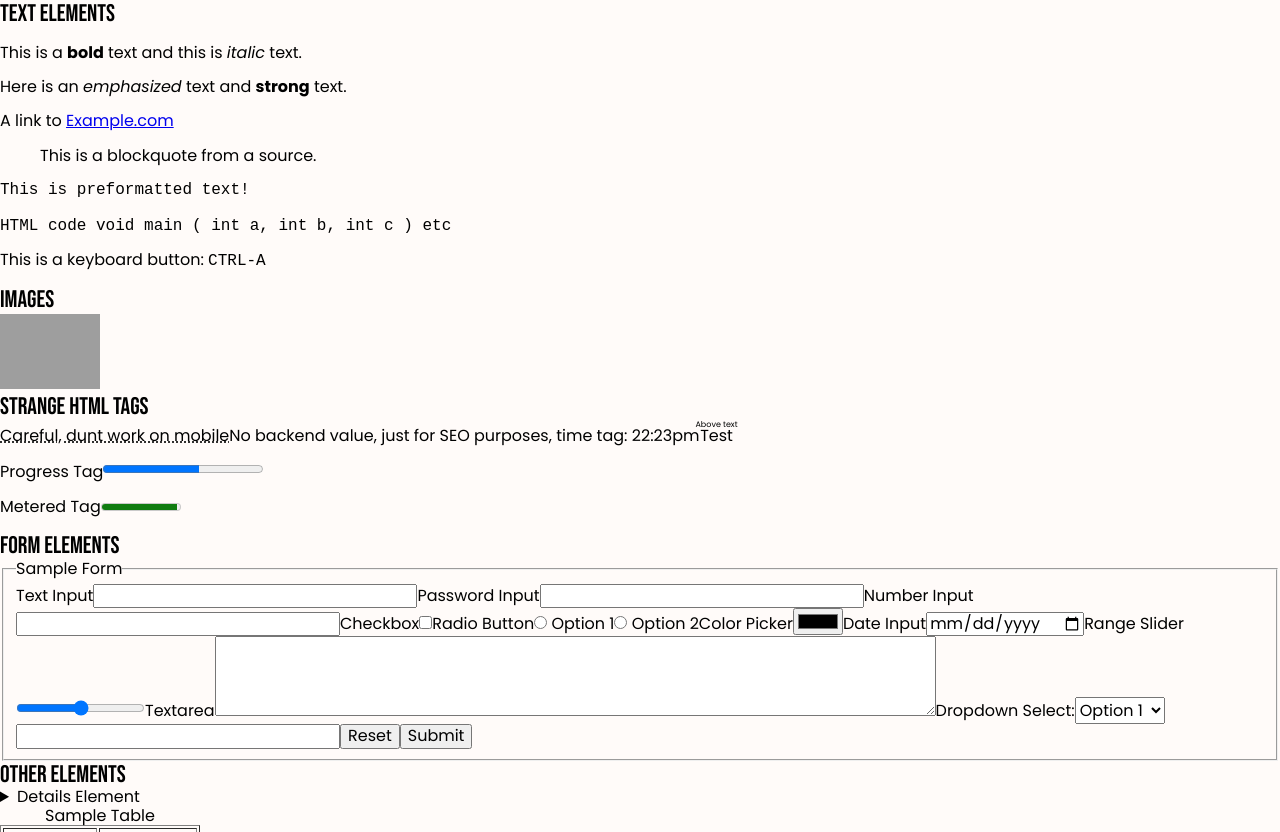
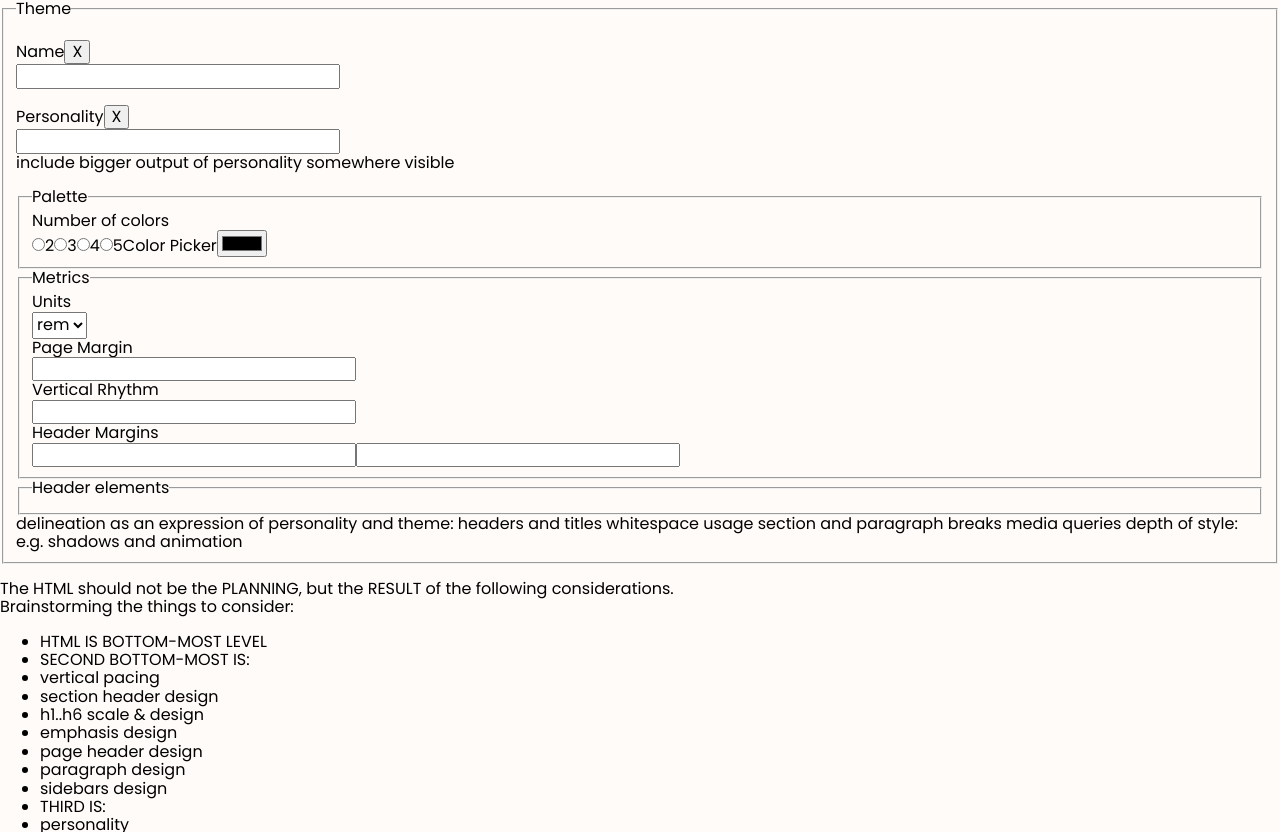
Before and after one commit to DanielBlain/DanPortfolio, a React (Vite) app: page /style in a window 1280 px wide. Shown: the part 368-1200 px from the top of the page. Built offline with nearby package versions, Linux system fonts and the light colour scheme; no server answers; grey boxes are pictures that could not be loaded; a web font is replaced by a local one.

Commit message:
Added style brainstorming

```diff
--- a/src/pages/PageStyle.jsx
+++ b/src/pages/PageStyle.jsx
@@ -1,4 +1,3 @@
-/*eslint no-unused-vars: ["error", { "varsIgnorePattern": "[rR]eact" }]*/
 import React from 'react'
 
 
@@ -6,6 +5,122 @@ const PageStyle = () => {
     return (
         <div>
             <h1>Style Test Page</h1>
+            <section>
+                <form>
+                    <fieldset>
+                        <legend>Theme</legend>
+
+                        <p>
+                            <label htmlFor='themeName'>
+                                <div>
+                                    Name
+                                    <button>X</button>
+                                </div>
+                                <input type='input' list='themeList' id='themeName' />
+                                <datalist id='themeList'>
+                                    <option value='dan-informational'></option>
+                                </datalist>
+                            </label>
+                        </p>
+
+                        <p>
+                            <label htmlFor='personality'>
+                                <div>
+                                    Personality
+                                    <button>X</button>
+                                </div>
+                                <input type='text' id='personality' name='personality' />
+                                <div>
+                                    include bigger output of personality somewhere visible
+                                </div>
+                            </label>
+                        </p>
+
+                        <fieldset>
+                            <legend>Palette</legend>
+
+                            <label htmlFor='numColors'>
+                                <div>
+                                    Number of colors
+                                </div>
+                                <input type='radio' id='numColors2' name='radio' value='numColors2' />2
+                                <input type='radio' id='numColors3' name='radio' value='numColors3' />3
+                                <input type='radio' id='numColors4' name='radio' value='numColors4' />4
+                                <input type='radio' id='numColors5' name='radio' value='numColors5' />5
+                            </label>
+
+                            <label htmlFor='color'>Color Picker</label>
+                            <input type='color' id='color' name='color' />
+                        </fieldset>
+
+                        <fieldset>
+                            <legend>Metrics</legend>
+
+                            <label htmlFor='selectUnits'>
+                                <div>Units</div>
+                                <select id='selectUnits' name='selectUnits'>
+                                    <option value='rem'>rem</option>
+                                    <option value='em'>em</option>
+                                    <option value='px'>px</option>
+                                </select>
+                            </label>
+
+                            <label htmlFor='pageMargin'>
+                                <div>Page Margin</div>
+                                <input type='number' id='pageMargin' name='pageMargin' />
+                            </label>
+
+                            <label htmlFor='verticalRhythm'>
+                                <div>Vertical Rhythm</div>
+                                <input type='number' id='verticalRhythm' name='verticalRhythm' />
+                            </label>
+
+                            <div>Header Margins</div>
+                            <label htmlFor='h1Margins'>
+                                <input type='number' id='h1MarginTop' name='h1MarginTop' />
+                                <input type='number' id='h1MarginBottom' name='h1MarginBottom' />
+                            </label>
+                        </fieldset>
+
+                        <fieldset>
+                            <legend>Header elements</legend>
+                        </fieldset>
+                        delineation as an expression of personality and theme:
+headers and titles
+whitespace usage
+section and paragraph breaks
+media queries
+depth of style: e.g. shadows and animation
+                    </fieldset>
+                </form>
+            </section>
+            <p>
+                The HTML should not be the PLANNING, but the RESULT of the following considerations. <br />
+                Brainstorming the things to consider:
+                <ul>
+                    <li>HTML IS BOTTOM-MOST LEVEL</li>
+                    <li>SECOND BOTTOM-MOST IS:</li>
+                    <li>vertical pacing</li>
+                    <li>section header design</li>
+                    <li>h1..h6 scale & design</li>
+                    <li>emphasis design</li>
+                    <li>page header design</li>
+                    <li>paragraph design</li>
+                    <li>sidebars design</li>
+                    <li>THIRD IS:</li>
+                    <li>personality</li>
+                    <li>theme</li>
+                    <li>delineation as an expression of personality and theme: <br />
+                        <ul>
+                            <li>headers and titles</li>
+                            <li>whitespace usage</li>
+                            <li>section and paragraph breaks</li>
+                            <li>media queries</li>
+                        </ul>
+                    </li>
+                    <li>depth of style: e.g. shadows and animation</li>
+                </ul>
+            </p>
 
             <h2>Text Elements</h2>
             <p>This is a <b>bold</b> text and this is <i>italic</i> text.</p>
```
